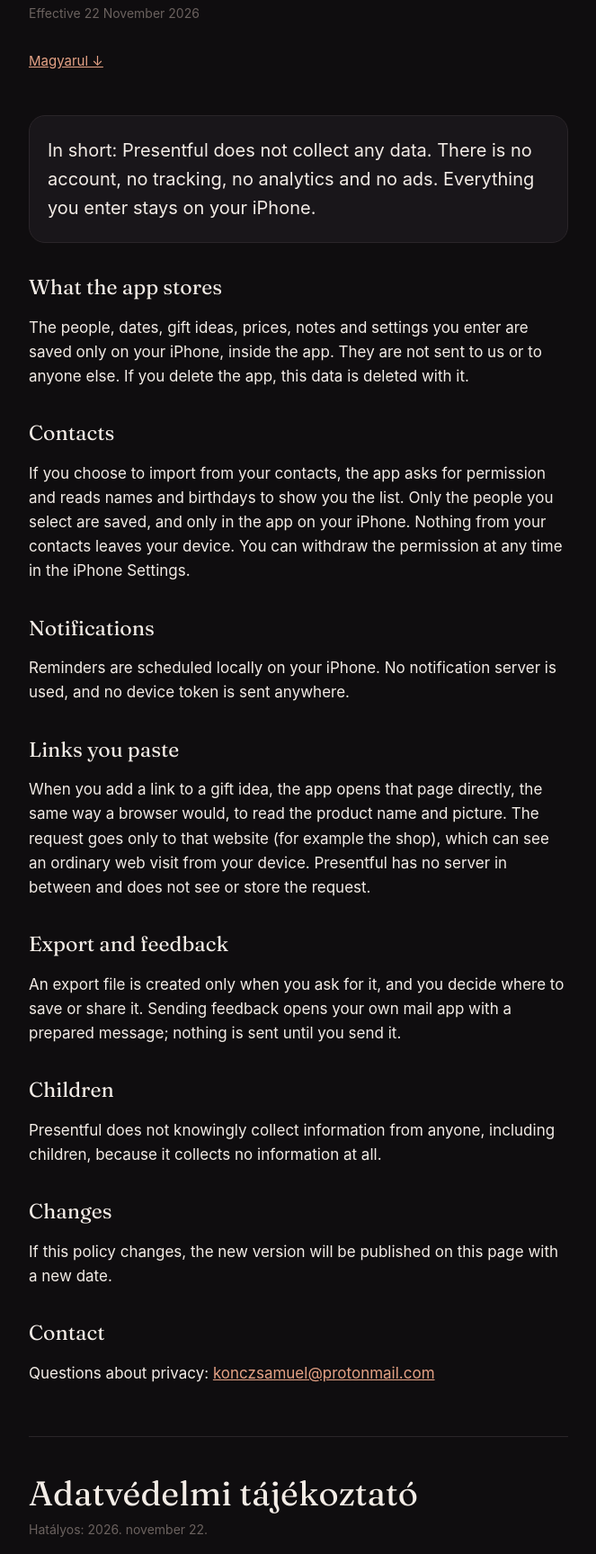
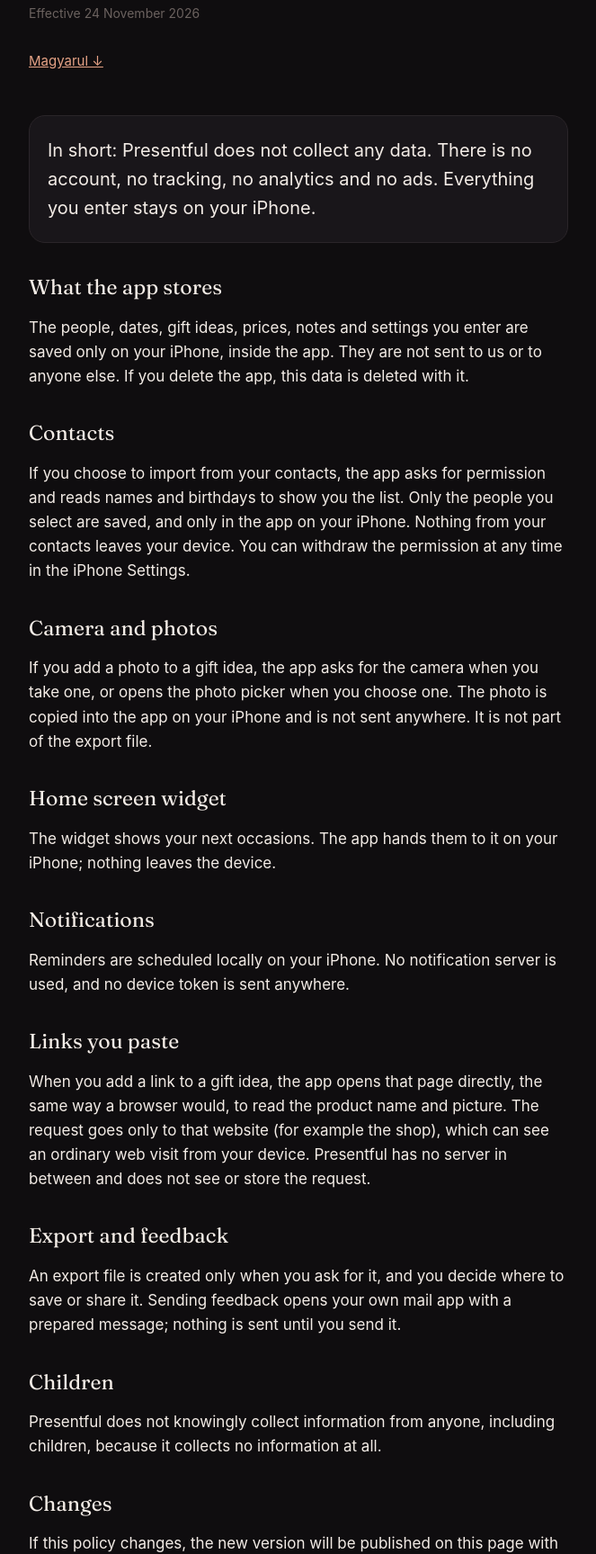
Before and after one commit to konczsamuel/presentful, a plain HTML site: page privacy/index.html in a window 1280 px wide. Shown: the part 184-1911 px from the top of the page at 90% size, without its empty margins (308-971 px from the left). Drawn offline with Linux system fonts and the light colour scheme.

Commit message:
Privacy: camera, photos and widget

```diff
--- a/privacy/index.html
+++ b/privacy/index.html
@@ -15,7 +15,7 @@
 <header><img src="../icon.png" alt=""><a href="../">Presentful</a></header>
 
 <h1>Privacy Policy</h1>
-<p class="date">Effective 22 November 2026</p>
+<p class="date">Effective 24 November 2026</p>
 <a class="lang" href="#magyar">Magyarul ↓</a>
 
 <div class="card"><p class="big">In short: Presentful does not collect any data. There is no account, no tracking, no analytics and no ads. Everything you enter stays on your iPhone.</p></div>
@@ -25,6 +25,12 @@
 
 <h2>Contacts</h2>
 <p>If you choose to import from your contacts, the app asks for permission and reads names and birthdays to show you the list. Only the people you select are saved, and only in the app on your iPhone. Nothing from your contacts leaves your device. You can withdraw the permission at any time in the iPhone Settings.</p>
+
+<h2>Camera and photos</h2>
+<p>If you add a photo to a gift idea, the app asks for the camera when you take one, or opens the photo picker when you choose one. The photo is copied into the app on your iPhone and is not sent anywhere. It is not part of the export file.</p>
+
+<h2>Home screen widget</h2>
+<p>The widget shows your next occasions. The app hands them to it on your iPhone; nothing leaves the device.</p>
 
 <h2>Notifications</h2>
 <p>Reminders are scheduled locally on your iPhone. No notification server is used, and no device token is sent anywhere.</p>
@@ -48,7 +54,7 @@
 
 <h1 lang="hu">Adatvédelmi tájékoztató</h1>
 <div lang="hu">
-<p class="date">Hatályos: 2026. november 22.</p>
+<p class="date">Hatályos: 2026. november 24.</p>
 
 <div class="card"><p class="big">Röviden: a Presentful semmilyen adatot nem gyűjt. Nincs fiók, nincs követés, nincs statisztika és nincs hirdetés. Minden, amit beírsz, a telefonodon marad.</p></div>
 
@@ -57,6 +63,12 @@
 
 <h2>Névjegyek</h2>
 <p>Ha a névjegyekből szeretnél embereket behozni, az app engedélyt kér, és a neveket és születésnapokat olvassa be, hogy megmutassa a listát. Csak a kiválasztott emberek kerülnek mentésre, kizárólag a telefonodon. A névjegyeidből semmi nem hagyja el a készüléket. Az engedélyt bármikor visszavonhatod az iPhone Beállításaiban.</p>
+
+<h2>Kamera és fotók</h2>
+<p>Ha egy ajándékötlethez fotót adsz, az app fotózáskor a kamerához kér hozzáférést, választáskor pedig a fotóválasztót nyitja meg. A fotó az appba másolódik a telefonodon, és sehova nem kerül el. Az exportfájlban nincs benne.</p>
+
+<h2>Kezdőképernyő-widget</h2>
+<p>A widget a következő alkalmaidat mutatja. Az app a telefonodon adja át neki őket; semmi nem hagyja el a készüléket.</p>
 
 <h2>Értesítések</h2>
 <p>Az emlékeztetőket a telefon maga ütemezi. Nincs értesítési szerver, és semmilyen eszközazonosító nem kerül elküldésre.</p>
```
